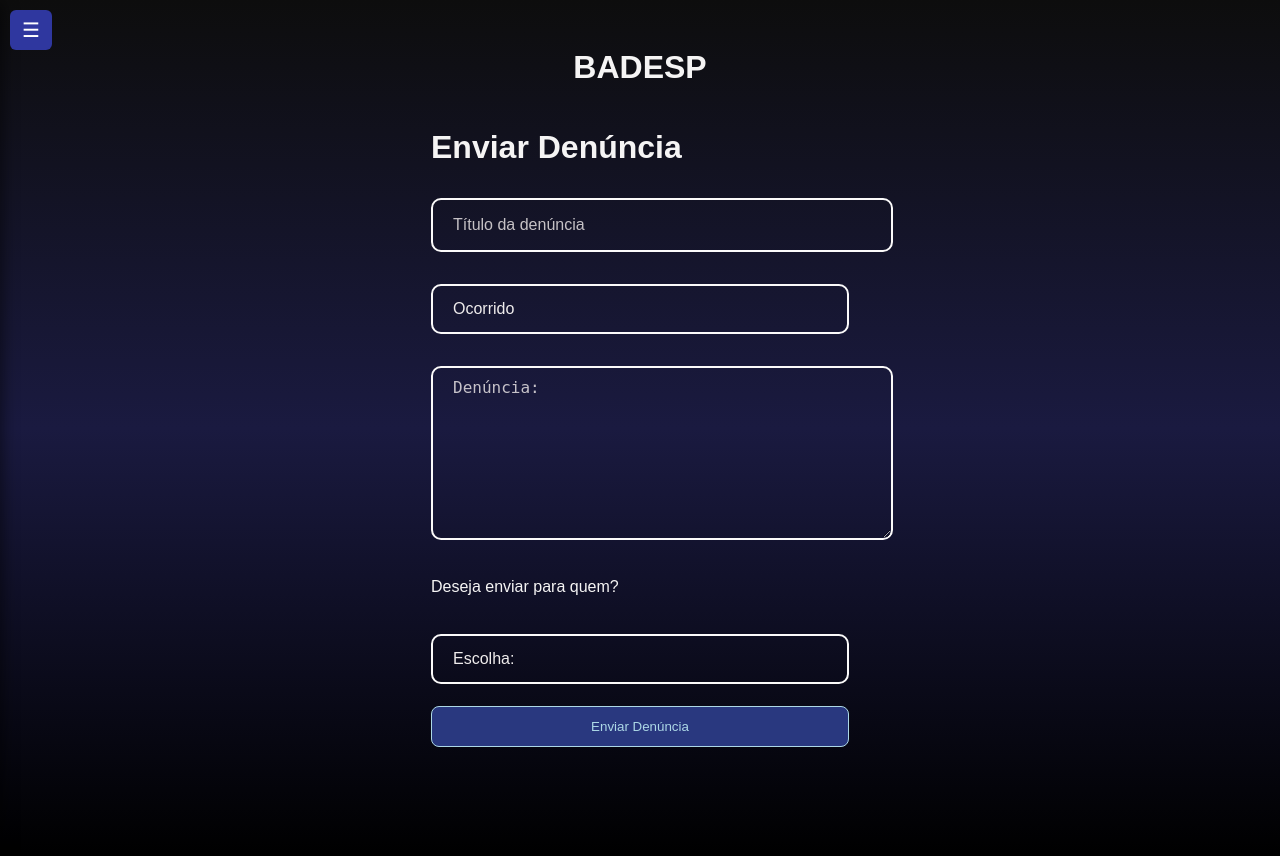
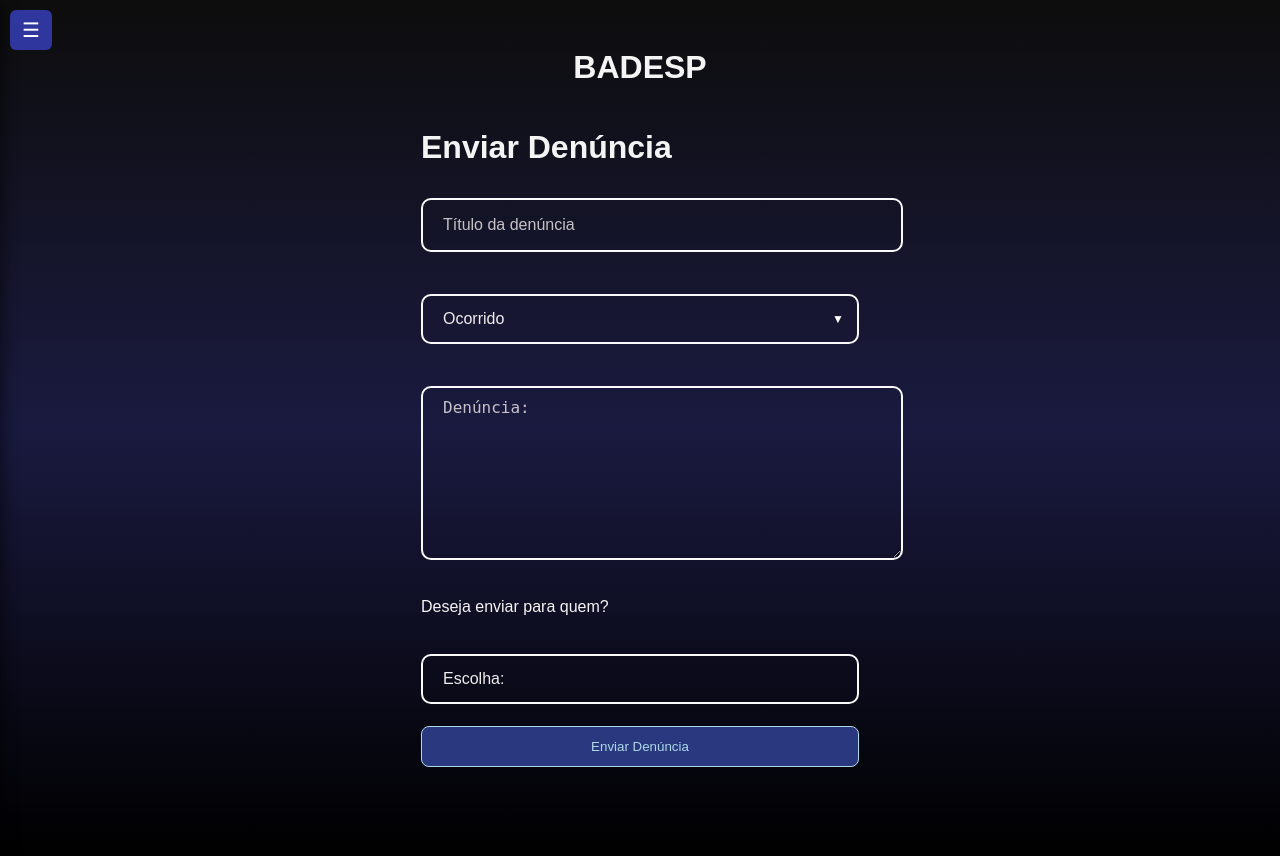
Before and after one commit to Intexsz/BADESP, a Flask app: page /Denuncia in a window 1280 px wide. Run offline with Flask 3, Linux system fonts and the light colour scheme; a user stored in the database is signed in; data comes from the database, SQL or seed files in the repository.

Commit message:
arrumei a parte de denuncias do aluno

```diff
--- a/static/denuncia.css
+++ b/static/denuncia.css
@@ -101,6 +101,47 @@
   color: rgb(242, 237, 237);
   opacity: 0.8;
 }
+
+.select-seta {
+  position: relative;
+  margin: 10px 0;
+  width: 100%;
+}
+
+.form-container select {
+  width: 100%;
+  height: 50px;
+  background: transparent;
+  border: 2px solid rgb(251, 250, 250);
+  border-radius: 10px;
+  font-size: 16px;
+  color: rgb(239, 236, 236);
+  padding: 0 40px 0 20px;
+  -webkit-appearance: none;
+  cursor: pointer;
+}
+
+.select-seta::after {
+  content: '▼';
+  position: absolute;
+  top: 50%;
+  right: 15px;
+  transform: translateY(-50%);
+  color: white;
+  pointer-events: none;
+  font-size: 12px;
+}
+
+select option {
+  background-color: #000;
+  color: #FFFFFF;
+}
+
+.form-container select:focus {
+  border-color: #add8e6;
+  outline: none;
+}
+
 
 button {
   padding: 12px;
--- a/templates/denuncia.html
+++ b/templates/denuncia.html
@@ -18,7 +18,6 @@
 
     <button class="menu-btn">☰</button>
 
-    <!-- Menu lateral -->
     <nav class="sidebar">
       <ul>
         <li><a href="/Inicio">Início</a></li>
@@ -35,6 +34,7 @@
     <form id="form-denuncia" method="POST" autocomplete="off">
       <input type="text" placeholder="Título da denúncia" required name="titulo" maxlength="50">
 
+      <div class="select-seta">
         <select required name="tipo">
           <option value="">Ocorrido</option>
           <option value="Agressão">Agressão (física, verbal, psicológica, moral e sexual)</option>
@@ -42,8 +42,9 @@
           <option value="Falta de Recursos">Falta de Recursos</option>
           <option value="Atitudes Inadequadas">Atitudes Inadequadas</option>
           <option value="Sugestão">Sugestão para a Escola</option>
-        <option value="Outros">Outros</option>
+          <option value="Outros">Outros </option>
         </select>
+      </div>
 
       <textarea placeholder="Denúncia:" required name="descricao"></textarea>
 
@@ -55,11 +56,9 @@
         <option value="Ambos">Todas as Autoridades</option>
       </select>
 
-      <!-- Select escondido até o usuário escolher -->
       <div id="pessoaDiv" style="display:none; margin-top:10px;">
         <label for="pessoa">Escolha a pessoa:</label>
         <select name="pessoa" id="pessoa">
-          <!-- Opções adicionadas via JS -->
         </select>
       </div>
 
@@ -73,8 +72,7 @@
     const form = document.getElementById('form-denuncia');
 
     form.addEventListener('submit', async function (event) {
-      event.preventDefault(); // impede envio automático
-
+      event.preventDefault();
       const confirmado = confirm(
         "Você tem certeza que quer enviar esta denúncia? " +
         "A gestão escolar terá ACESSO ao seu nome e saberá que você enviou esta denúncia. " +
@@ -101,7 +99,7 @@
         const result = await response.json();
 
         if (result.status === "ok") {
-          form.submit(); // agora envia de verdade
+          form.submit();
         } else {
           alert(result.mensagem || "PIN incorreto. Tente novamente.");
         }
@@ -111,6 +109,27 @@
         alert("Erro no servidor. Tente novamente mais tarde.");
       }
     });
+
+    document.addEventListener('DOMContentLoaded', (event) => {
+    const mainCategorySelect = document.getElementById('main-category');
+    const outrosBox = document.getElementById('outros-box');
+    const otherCategoryInput = document.getElementById('other-category-input');
+
+    if (mainCategorySelect) {
+        mainCategorySelect.addEventListener('change', function() {
+            if (this.value === 'Outros') {
+                outrosBox.style.display = 'block';
+                otherCategoryInput.setAttribute('required', 'required');
+            } else {
+                outrosBox.style.display = 'none';
+                otherCategoryInput.removeAttribute('required');
+                otherCategoryInput.value = '';
+            }
+        });
+      }
+    });
+
+
   </script>
 
 
@@ -136,7 +155,6 @@
       const pessoaDiv = document.getElementById("pessoaDiv");
       const pessoaSelect = document.getElementById("pessoa");
 
-      // limpa opções anteriores
       pessoaSelect.innerHTML = "";
 
       if (quem === "Professor") {
```
Lines whose indentation alone changed are shown as unchanged.
